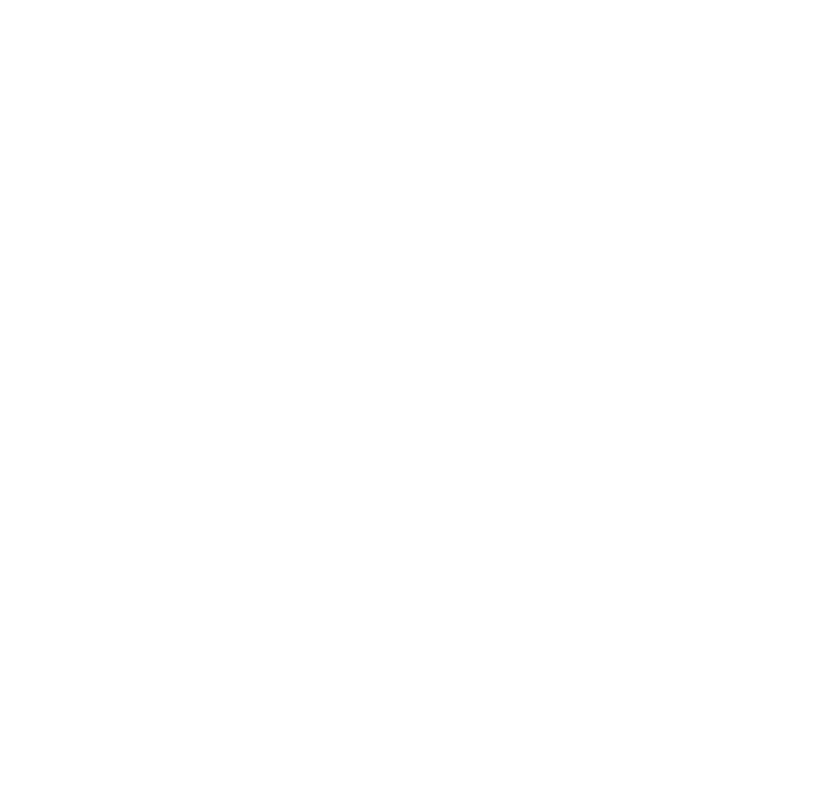
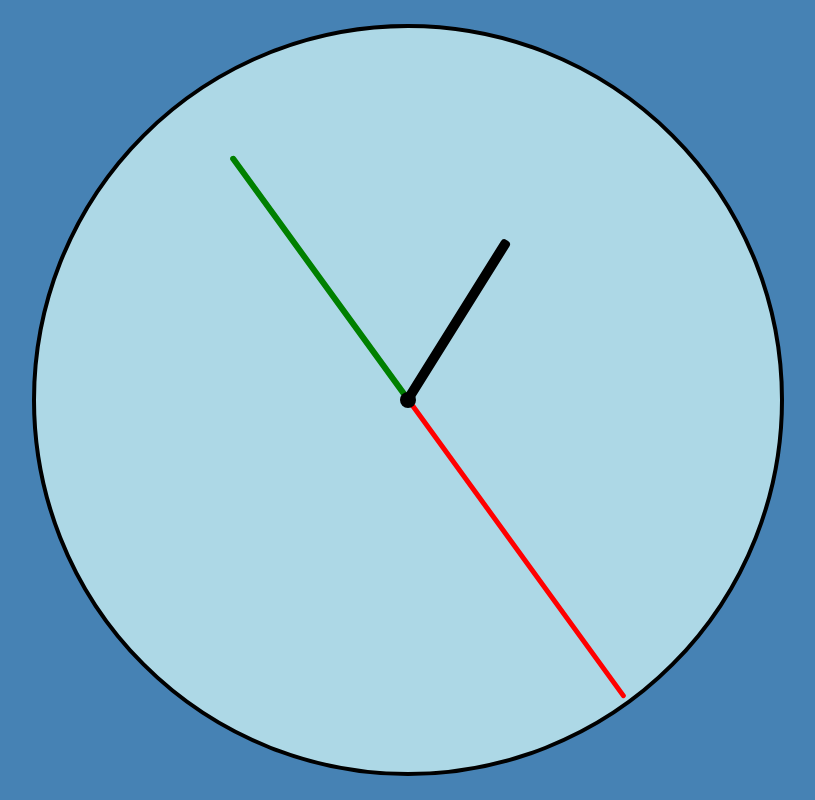
Before and after one commit to emir-masinovic/clock, a plain HTML site: page index.html in a window 1280 px wide. Shown: the whole page, without its empty margins (232-1047 px from the left). Drawn offline with Linux system fonts and the light colour scheme.

Commit message:
Simple clock finished

```diff
--- a/clock.css
+++ b/clock.css
@@ -0,0 +1,48 @@
+* {
+    box-sizing: border-box;
+    margin: 0;
+    padding: 0;
+}
+
+body{
+    background-color: steelblue;
+    display: flex;
+    justify-content: center;
+    align-items: center;
+    height: 100vh;
+}
+
+.clock {
+    position: relative;
+    display: flex;
+    justify-content: center;
+    align-items: center;
+    border: 4px solid black;
+    border-radius: 50%;
+    background-color: lightblue;
+}
+
+.center{
+    width: 1rem;
+    height: 1rem;
+    background: black;
+    z-index: 100000;
+    border-radius: 50%;
+}
+
+.hour, .minute, .second{
+    position: absolute;
+    top: 50%;
+    rotate: 180deg;
+    transform-origin: top;
+    border-radius: 0 0 .25rem .25rem;
+    background: black;
+}
+
+.minute{
+    background: green;
+}
+
+.second{
+    background: red;
+}
--- a/index.html
+++ b/index.html
@@ -8,5 +8,13 @@
 </head>
 <body>
 
+    <div class="clock">
+        <div class="center"></div>
+        <div class="hour"></div>
+        <div class="minute"></div>
+        <div class="second"></div>
+    </div>
+
+    <script src="/index.js"></script>
 </body>
 </html>
--- /dev/null
+++ b/index.js
@@ -0,0 +1,31 @@
+const clock = document.querySelector('.clock')
+const remValue = parseFloat(getComputedStyle(document.documentElement).fontSize);
+const chooseShortWindowSide = Math.min(window.innerWidth, window.innerHeight) - remValue;
+
+clock.style.height = (chooseShortWindowSide - (2 * remValue)) + "px";
+clock.style.width = (chooseShortWindowSide - (2 * remValue)) + "px";
+
+const deg = 6
+const hour = document.querySelector('.hour')
+const minute = document.querySelector('.minute')
+const second = document.querySelector('.second')
+
+setInterval(() => {
+    const date = new Date()
+    const hourDate = date.getHours() % 12
+    const minuteDate = date.getMinutes() * deg
+    const secondDate = date.getSeconds() * deg
+
+    hour.style.transform = `rotateZ(${hourDate+(minuteDate/12)}deg)`
+    minute.style.transform = `rotateZ(${minuteDate}deg)`
+    second.style.transform = `rotateZ(${secondDate}deg)`
+}, 1000)
+
+hour.style.height = clock.offsetWidth/4 + "px"
+hour.style.width = 0.6 + "rem"
+
+minute.style.height = clock.offsetWidth/2.5 + "px"
+minute.style.width = 0.4 + "rem"
+
+second.style.height = clock.offsetWidth/2 - 8 + "px"
+second.style.width = 0.3 + "rem"
```
